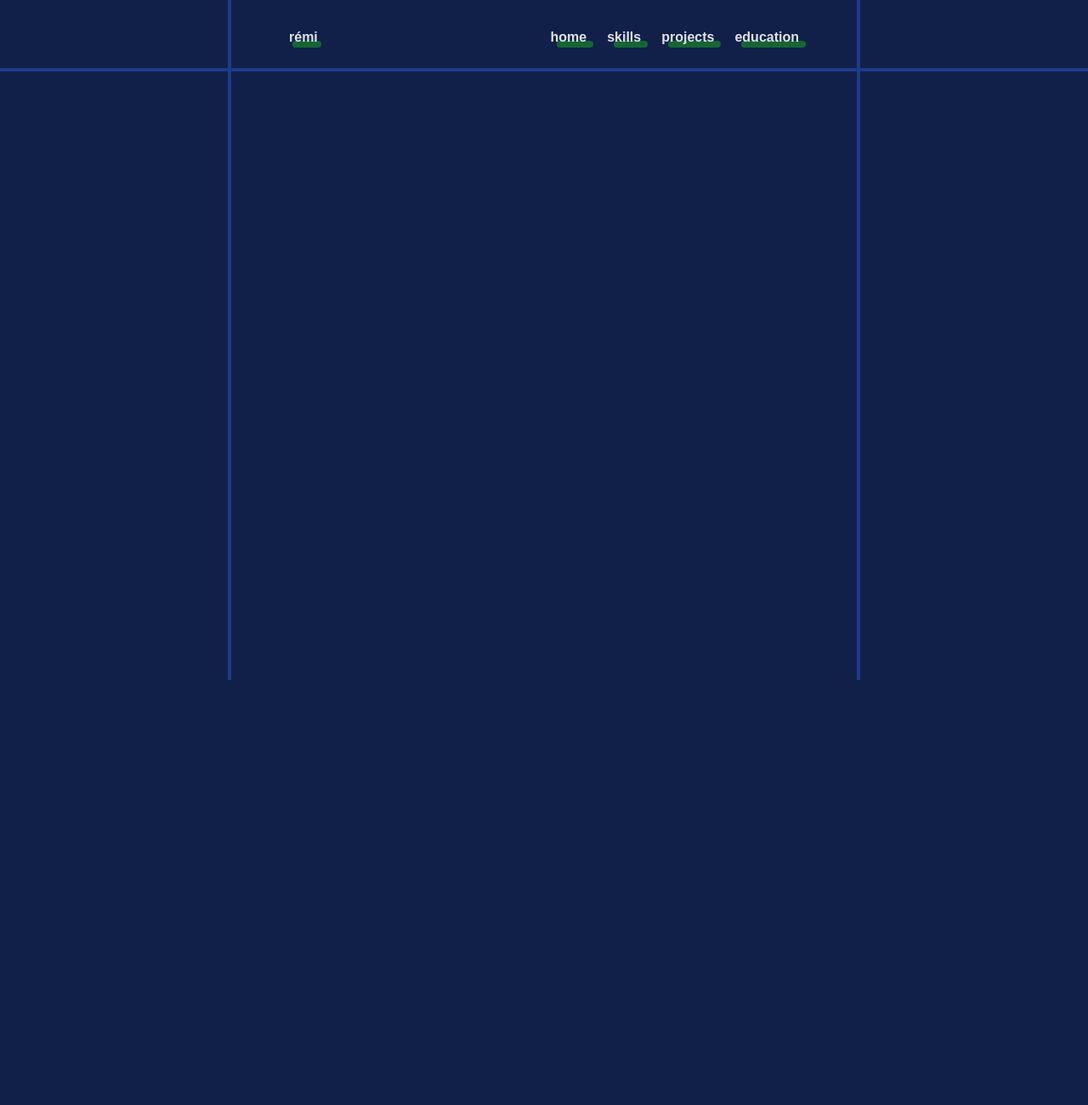
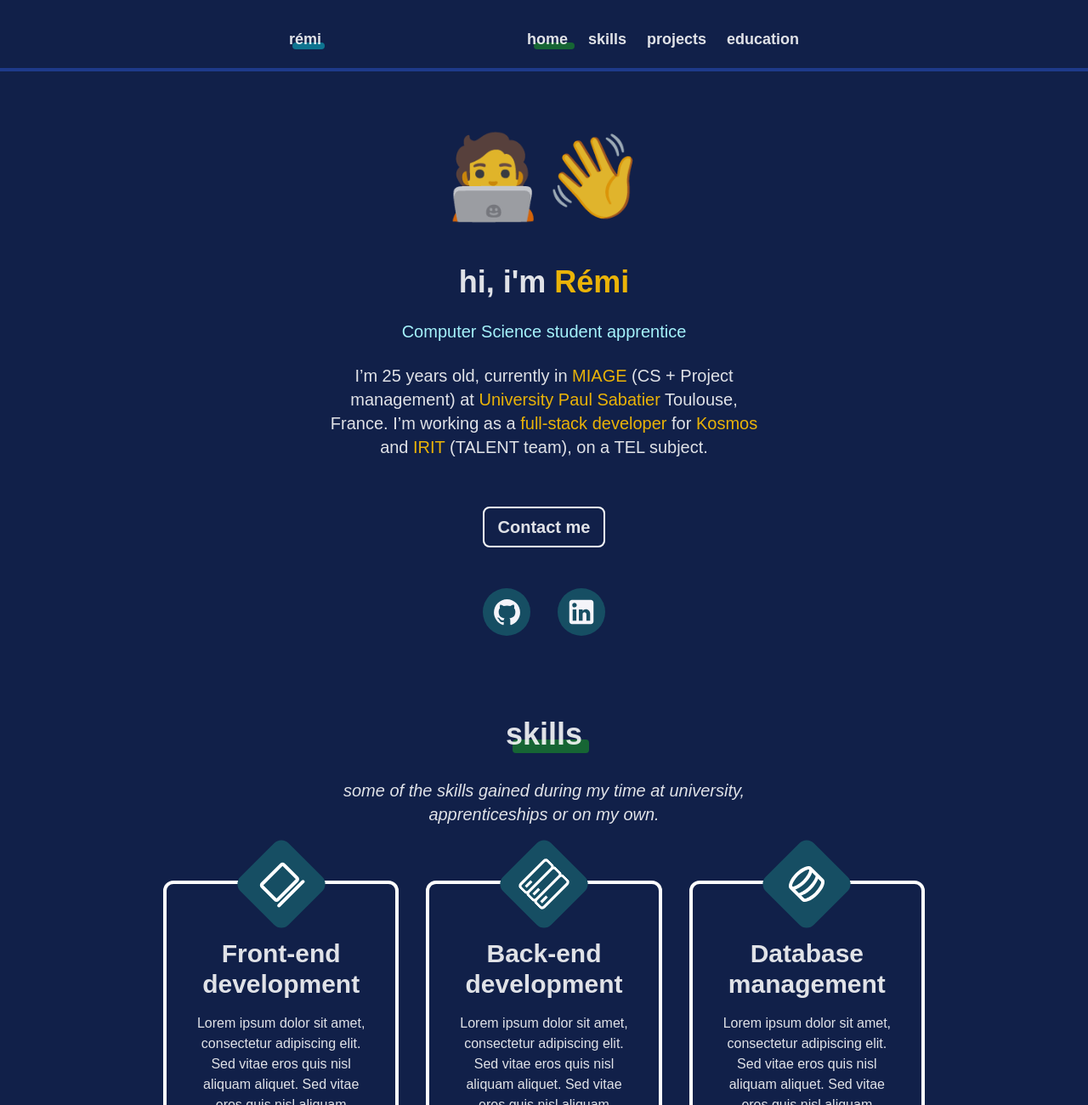
Before and after one commit to RemiSaurel/portfolio, a React (Vite) app: page / in a window 1280 px wide. Shown: the top 1300 px of the page at 85% size. Before the commit the page ends 800 px from the top, so only its background shows below. Built offline with nearby package versions, Linux system fonts and the light colour scheme.

Commit message:
:sparkles: add: main page

```diff
--- a/src/App.tsx
+++ b/src/App.tsx
@@ -1,11 +1,13 @@
 import Header from "./components/Header.tsx";
 import Lines from "./components/Lines.tsx";
+import Main from "./components/Main.tsx";
 
 function App() {
     return (
-        <div className="overflow-y-auto">
+        <div className="overflow-y-auto h-screen">
             <Lines/>
             <Header/>
+            <Main/>
         </div>
     );
 }
--- a/src/components/Header.tsx
+++ b/src/components/Header.tsx
@@ -1,32 +1,55 @@
-function Header () {
-    return <div className="font-bold">
+import { useState } from 'react';
+
+function Header() {
+    const [activeLink, setActiveLink] = useState('');
+    // Setup first link as active
+    if (activeLink === '') {
+        setActiveLink('home');
+    }
+    return (
+        <div className="font-bold text-lg">
             <div className="hidden sm:block absolute top-8 sm:left-[120px] lg:left-[212px] xl:left-[340px]">
                 <a href="#home">rémi</a>
-            <div className="absolute w-full bottom-0 -z-10 -right-1 h-2 bg-green-800 rounded"></div>
+                <div className="absolute w-full bottom-0.5 -z-10 -right-1 h-2 bg-cyan-700 rounded"></div>
             </div>
-        <div className="hidden sm:block absolute top-8 right-[120px] lg:right-[212px] xl:right-[340px]">
+            <nav className="hidden sm:block absolute top-8 right-[120px] lg:right-[212px] xl:right-[340px]">
                 <div className="flex gap-6">
                     <div className="w-fit">
-                    <a href="#home">
+                        <a href="#home" onClick={() => setActiveLink('home')}>
                             home
                         </a>
-                    <div className="relative w-full bottom-2 -z-10 -right-2 h-2 bg-green-800 rounded"></div>
+                        {activeLink === 'home' && (
+                            <div className="relative w-full bottom-2.5 -z-10 -right-2 h-2 bg-green-800 rounded"></div>
+                        )}
                     </div>
                     <div>
-                    <a href="#skills">skills</a>
-                    <div className="relative w-full bottom-2 -z-10 -right-2 h-2 bg-green-800 rounded"></div>
+                        <a href="#skills" onClick={() => setActiveLink('skills')}>
+                            skills
+                        </a>
+                        {activeLink === 'skills' && (
+                            <div className="relative w-full bottom-2.5 -z-10 -right-2 h-2 bg-green-800 rounded"></div>
+                        )}
                     </div>
                     <div>
-                    <a href="#projects">projects</a>
-                    <div className="relative w-full bottom-2 -z-10 -right-2 h-2 bg-green-800 rounded"></div>
+                        <a href="#projects" onClick={() => setActiveLink('projects')}>
+                            projects
+                        </a>
+                        {activeLink === 'projects' && (
+                            <div className="relative w-full bottom-2.5 -z-10 -right-2 h-2 bg-green-800 rounded"></div>
+                        )}
                     </div>
                     <div>
-                    <a href="#education">education</a>
-                    <div className="relative w-full bottom-2 -z-10 -right-2 h-2 bg-green-800 rounded"></div>
+                        <a href="#education" onClick={() => setActiveLink('education')}>
+                            education
+                        </a>
+                        {activeLink === 'education' && (
+                            <div className="relative w-full bottom-2.5 -z-10 -right-2 h-2 bg-green-800 rounded"></div>
+                        )}
                     </div>
                 </div>
+            </nav>
         </div>
-    </div>;
+    );
 }
 
 export default Header;
--- /dev/null
+++ b/src/components/Hero.tsx
@@ -0,0 +1,36 @@
+import github from "../assets/github.svg";
+import linkedin from "../assets/linkedin.svg";
+
+function Hero () {
+    return (
+        <div className="flex flex-col gap-6 items-center justify-center font-medium">
+            <h1 className="text-8xl font-bold mb-8">🧑‍💻👋</h1>
+            <h2 className="text-4xl font-bold">hi, i'm <span className="text-yellow-500">Rémi</span></h2>
+            <p className="text-xl text-cyan-200 text-center">Computer Science student apprentice </p>
+            <p className="text-xl w-4/5 md:w-2/5 text-center mb-8">I’m 25 years old, currently in
+                <span className="text-yellow-500"> MIAGE </span>
+                (CS + Project management) at
+                <span className="text-yellow-500"> University Paul Sabatier </span>
+                Toulouse, France.
+                I’m working as a
+                <span className="text-yellow-500"> full-stack developer </span>
+                for
+                <span className="text-yellow-500"> Kosmos </span>
+                and
+                <span className="text-yellow-500"> IRIT </span>
+                (TALENT team), on a TEL subject.
+            </p>
+            <button className="border-2 border-white rounded-lg text-xl px-4 py-2 font-bold mb-4 hover:bg-yellow-500 hover:text-blue-900 transition-all duration-200">Contact me</button>
+            <div className="flex gap-8">
+                <a className="w-14 h-14 rounded-full bg-cyan-900 mt-2 items-center flex justify-center" href="https://github.com/RemiSaurel">
+                    <img src={github} alt="github"/>
+                </a>
+                <a className="w-14 h-14 rounded-full bg-cyan-900 mt-2 items-center flex justify-center" href="https://www.linkedin.com/in/r%C3%A9mi-saurel/">
+                    <img src={linkedin} alt="linkeding"/>
+                </a>
+            </div>
+        </div>
+    );
+}
+
+export default Hero;
--- a/src/components/Lines.tsx
+++ b/src/components/Lines.tsx
@@ -1,10 +1,7 @@
 function Lines() {
     return (
-        <div className="hidden lines lg:block absolute h-full w-full">
-            <div className="line w-1 h-full absolute bg-blue-900 lg:left-[140px] xl:left-[268px]"></div>
-            <div className="line w-1 h-full absolute bg-blue-900 lg:right-[140px] xl:right-[268px]"></div>
+        <div className="hidden lines h-screen w-screen lg:block absolute -z-10">
             <div className="line w-full h-1 absolute top-20 bg-blue-900"></div>
-            <div className="line"></div>
         </div>
     );
 }
--- /dev/null
+++ b/src/components/Main.tsx
@@ -0,0 +1,13 @@
+import Hero from "./Hero.tsx";
+import Skills from "./Skills.tsx";
+
+function Main() {
+    return (
+        <div className="h-42 absolute top-40 w-full">
+            <Hero/>
+            <Skills/>
+        </div>
+    );
+}
+
+export default Main;
--- /dev/null
+++ b/src/components/Skills.tsx
@@ -0,0 +1,70 @@
+import data_analysis from '../assets/data_analysis.svg';
+import database from '../assets/database.svg';
+import uxui from '../assets/uxui.svg';
+import frontend from '../assets/frontend.svg';
+import backend from '../assets/server.svg';
+import git from '../assets/git.svg';
+
+const skills = [
+    {
+        name: 'Front-end development',
+        logo: frontend,
+        description: 'Lorem ipsum dolor sit amet, consectetur adipiscing elit. Sed vitae eros quis nisl aliquam aliquet. Sed vitae eros quis nisl aliquam aliquet.'
+    },
+    {
+        name: 'Back-end development',
+        logo: backend,
+        description: 'Lorem ipsum dolor sit amet, consectetur adipiscing elit. Sed vitae eros quis nisl aliquam aliquet. Sed vitae eros quis nisl aliquam aliquet.'
+    },
+    {
+        name: 'Database management',
+        logo: database,
+        description: 'Lorem ipsum dolor sit amet, consectetur adipiscing elit. Sed vitae eros quis nisl aliquam aliquet. Sed vitae eros quis nisl aliquam aliquet.'
+    },
+    {
+        name: 'UX / UI Design',
+        logo: uxui,
+        description: 'Lorem ipsum dolor sit amet, consectetur adipiscing elit. Sed vitae eros quis nisl aliquam aliquet. Sed vitae eros quis nisl aliquam aliquet.'
+    },
+    {
+        name: 'Data analysis',
+        logo: data_analysis,
+        description: 'Lorem ipsum dolor sit amet, consectetur adipiscing elit. Sed vitae eros quis nisl aliquam aliquet. Sed vitae eros quis nisl aliquam aliquet.'
+    },
+    {
+        name: 'Git',
+        logo: git,
+        description: 'Lorem ipsum dolor sit amet, consectetur adipiscing elit. Sed vitae eros quis nisl aliquam aliquet. Sed vitae eros quis nisl aliquam aliquet.'
+    },
+]
+
+function Skills () {
+    return (
+        <div className="flex flex-col gap-4 items-center justify-center pt-24">
+            <div
+                className="text-4xl font-bold">
+                skills
+                <div className="relative w-full bottom-3.5 -z-10 -right-2 h-4 bg-green-800 rounded"></div>
+            </div>
+            <p className="text-center italic text-xl w-4/5 md:w-2/5">
+                some of the skills gained during my time at university, apprenticeships or on my own.
+            </p>
+
+            <div className="grid mx-8 gap-8 gap-y-20 mt-12 md:grid-cols-2 md:mx-14 lg:grid-cols-3 lg:mx-48 mb-8">
+                {skills.map((skill) => (
+                    <div className="flex flex-col gap-4 items-center justify-center border-4 border-white rounded-xl px-8 pb-4 group hover:bg-cyan-950 transition-all">
+                        <div className="w-20 h-20 -rotate-45 bg-cyan-900 relative -top-10 transition-all duration-500 rounded-xl group-hover:rotate-0 ">
+                            <div className="flex justify-center items-center h-full">
+                                <img src={skill.logo} className="w-12 h-12"/>
+                            </div>
+                        </div>
+                        <div className="text-3xl font-bold text-center -mt-8">{skill.name}</div>
+                        <div className="text-center w-full">{skill.description}</div>
+                    </div>
+                ))}
+            </div>
+        </div>
+);
+}
+
+export default Skills;
--- a/src/index.css
+++ b/src/index.css
@@ -17,3 +17,12 @@
   -moz-osx-font-smoothing: grayscale;
   -webkit-text-size-adjust: 100%;
 }
+
+/* index.css */
+html,
+body,
+#root {
+  height: 100%;
+  margin: 0;
+  padding: 0;
+}
```
Also changed, not shown: src/assets/github.svg (added), src/assets/linkedin.svg (added). Lines whose indentation alone changed are shown as unchanged.
